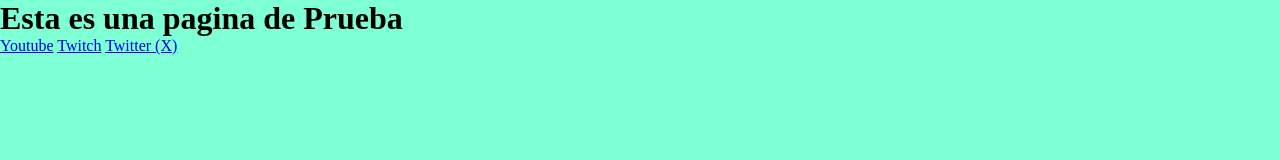
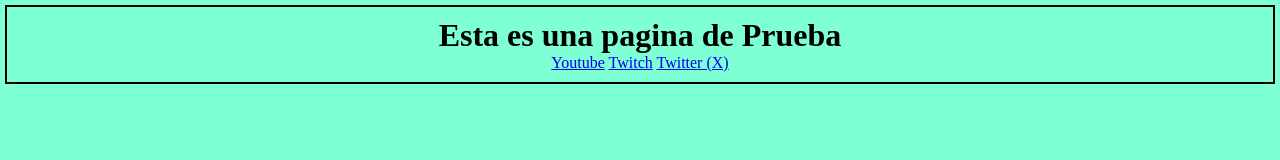
Before and after one commit to NapoleonQ/Curso-Uneweb, a plain HTML site: page Practicas/index.html in a window 1280 px wide. Drawn offline with Linux system fonts and the light colour scheme.

```diff
--- a/Practicas/style.css
+++ b/Practicas/style.css
@@ -6,5 +6,13 @@
 
 body {
     background-color: aquamarine;
+    text-align: center;
+    margin:5px;
+}
+
+.barra-superior {
+    border: 3px solid;
+    border-width: 2px;
+    padding: 10px;
 
 }
```
